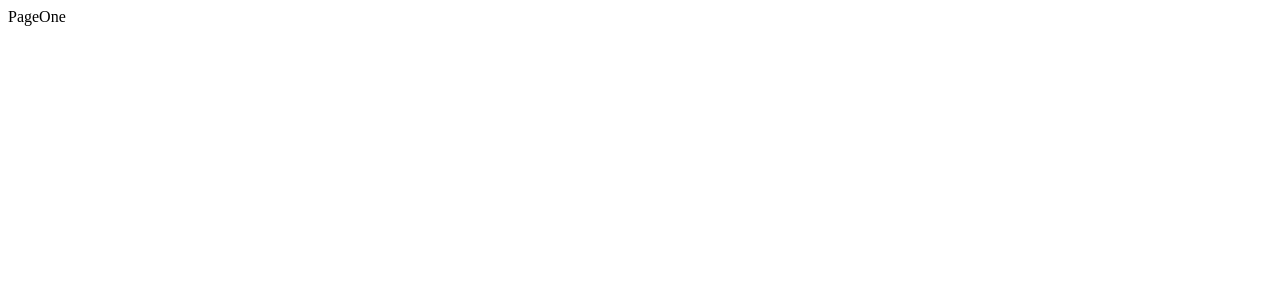
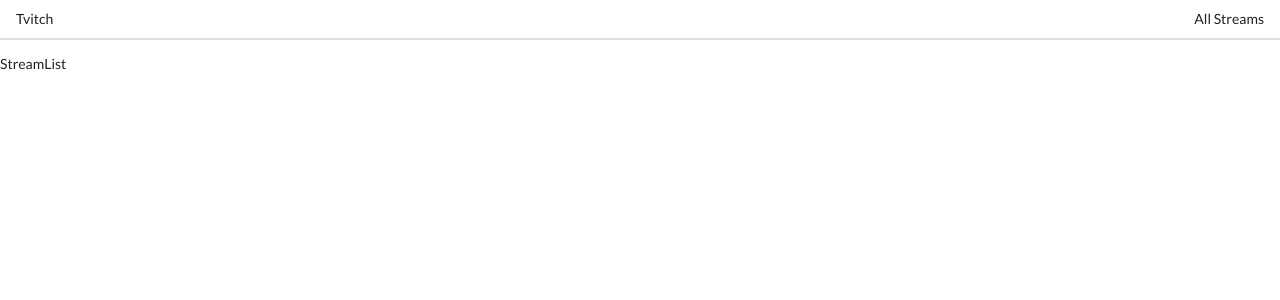
Before and after one commit to klebann/reactStreamsClient, a React (Create React App) app: page / in a window 1280 px wide. Shown: the top 300 px of the page. Built offline with nearby package versions, Linux system fonts and the light colour scheme.

Commit message:
Navigation with React Router

```diff
--- a/public/index.html
+++ b/public/index.html
@@ -9,6 +9,7 @@
       name="description"
       content="Web site created using create-react-app"
     />
+    <link rel="stylesheet" href="https://cdnjs.cloudflare.com/ajax/libs/semantic-ui/2.4.1/semantic.min.css" integrity="sha512-8bHTC73gkZ7rZ7vpqUQThUDhqcNFyYi2xgDgPDHc+GXVGHXq+xPjynxIopALmOPqzo9JZj0k6OqqewdGO3EsrQ==" crossorigin="anonymous" referrerpolicy="no-referrer" />
     <link rel="apple-touch-icon" href="%PUBLIC_URL%/logo192.png" />
     <!--
       manifest.json provides metadata used when your web app is installed on a
--- a/src/components/App.js
+++ b/src/components/App.js
@@ -1,26 +1,23 @@
 import React from 'react';
 import { BrowserRouter, Route } from 'react-router-dom';
-
-const PageOne = () => {
-  return <div>PageOne</div>;
-}
-
-const PageTwo = () => {
-  return (
-    <div>
-      PageTwo
-      <button>Click Me!</button>
-    </div>
-  );
-}
+import StreamCreate from './streams/StreamCreate';
+import StreamEdit from './streams/StreamEdit';
+import StreamDelete from './streams/StreamDelete';
+import StreamList from './streams/StreamList';
+import StreamShow from './streams/StreamShow';
+import Header from './Header';
 
 const App = () =>  {
   return(
-    <div>
+    <div className="ui component">
       <BrowserRouter>
         <div>
-          <Route path="/" exact component={PageOne}/>
-          <Route path="/pagetwo" component={PageTwo}/>
+          <Header />
+          <Route path="/" exact component={StreamList}/>
+          <Route path="/streams/new" component={StreamCreate}/>
+          <Route path="/streams/edit" component={StreamEdit}/>
+          <Route path="/streams/delete" component={StreamDelete}/>
+          <Route path="/streams/show" component={StreamShow}/>
         </div>
       </BrowserRouter>
     </div>
--- /dev/null
+++ b/src/components/Header.js
@@ -0,0 +1,19 @@
+import React from 'react';
+import { Link } from 'react-router-dom';
+
+const Header = () => {
+  return (
+    <div className="ui secondary pointing menu">
+      <Link to="/" className="item">
+        Tvitch
+      </Link>
+      <div className="right menu">
+        <Link to="/" className="item">
+          All Streams
+        </Link>
+      </div>
+    </div>
+  );
+};
+
+export default Header;
--- /dev/null
+++ b/src/components/streams/StreamCreate.js
@@ -0,0 +1,9 @@
+import React from 'react';
+
+const StreamCreate = () => {
+  return (
+    <div>StreamCreate</div>
+  );
+};
+
+export default StreamCreate;
--- /dev/null
+++ b/src/components/streams/StreamDelete.js
@@ -0,0 +1,9 @@
+import React from 'react';
+
+const StreamDelete = () => {
+  return (
+    <div>StreamDelete</div>
+  );
+};
+
+export default StreamDelete;
--- /dev/null
+++ b/src/components/streams/StreamEdit.js
@@ -0,0 +1,9 @@
+import React from 'react';
+
+const StreamEdit = () => {
+  return (
+    <div>StreamEdit</div>
+  );
+};
+
+export default StreamEdit;
--- /dev/null
+++ b/src/components/streams/StreamList.js
@@ -0,0 +1,9 @@
+import React from 'react';
+
+const StreamList = () => {
+  return (
+    <div>StreamList</div>
+  );
+};
+
+export default StreamList;
--- /dev/null
+++ b/src/components/streams/StreamShow.js
@@ -0,0 +1,9 @@
+import React from 'react';
+
+const StreamShow = () => {
+  return (
+    <div>StreamShow</div>
+  );;
+
+}
+export default StreamShow;
```
